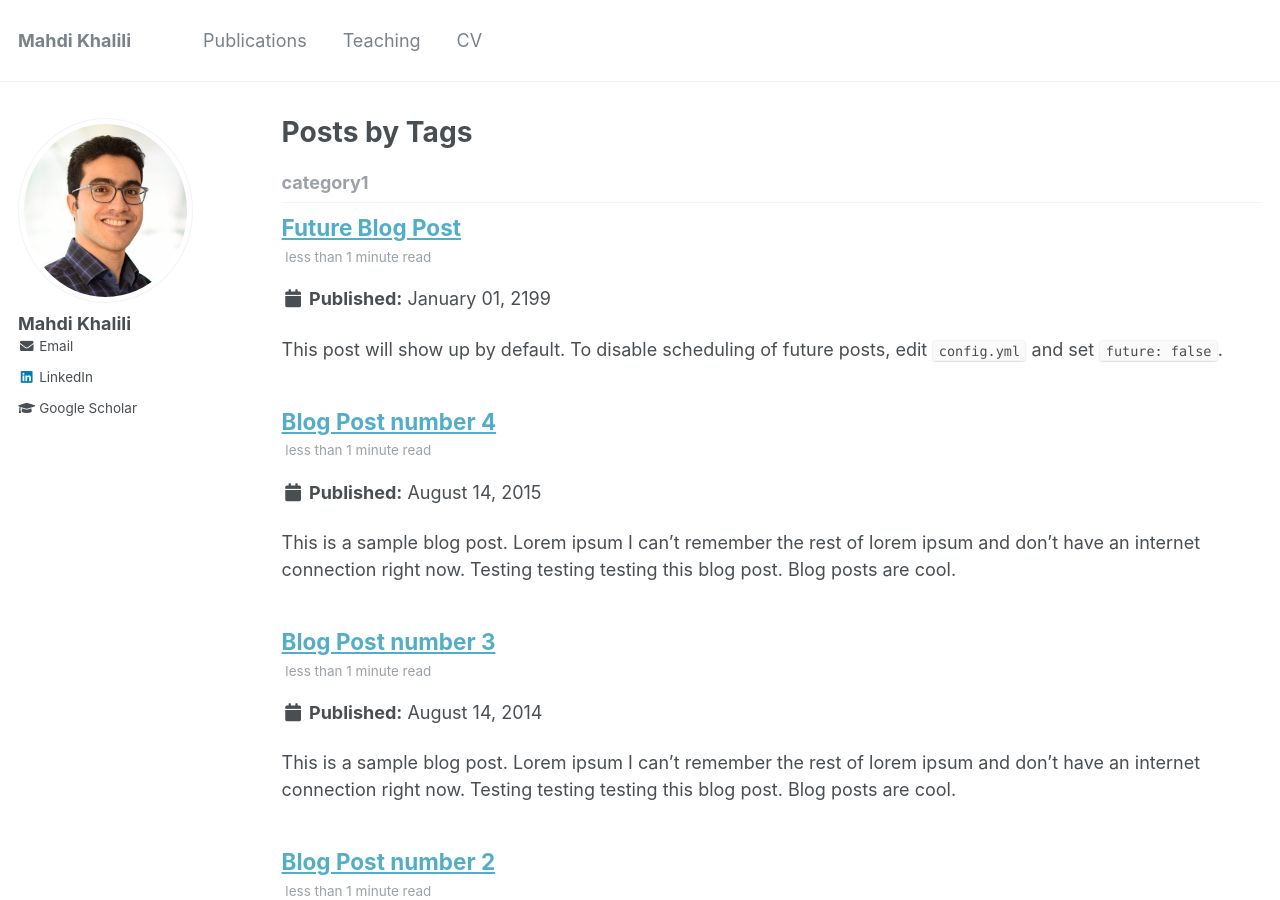
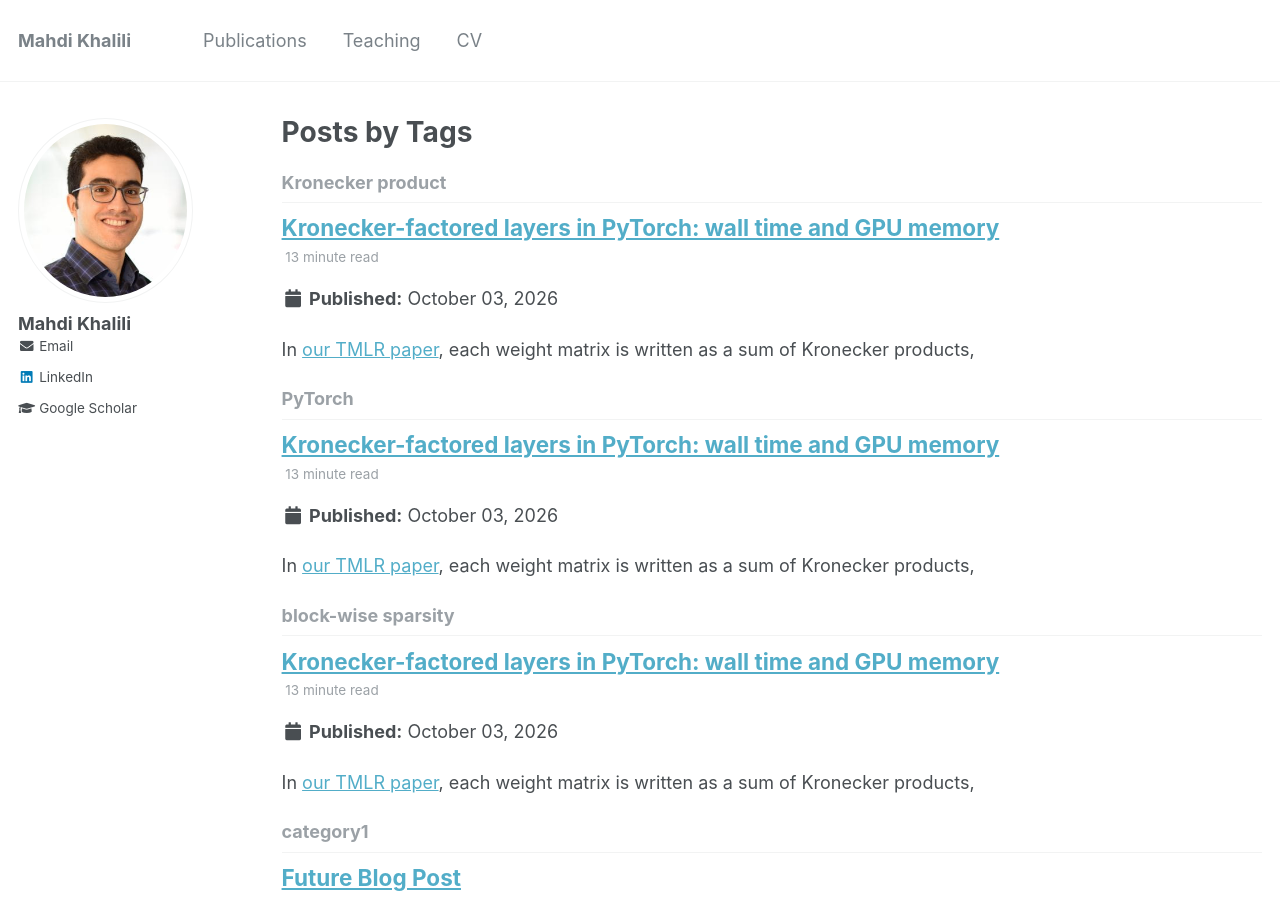
Before and after one commit to KhaliliMahdi/khalilimahdi.github.io, a Jekyll site: the page built from _pages/tag-archive.html, in a window 1280 px wide and 900 px high. Built offline with Jekyll 4.4.1, drawn with Linux system fonts in a browser that asks for light colours; part of the change alters nothing that is shown.

Commit message:
Add tutorial on wall time and GPU memory of Kronecker layers
New post: three PyTorch implementations of the block-wise sparse
Kronecker layer (build W, vec trick, vec trick without the rank loop),
compared with dense and dense + group lasso, with wall-time and peak
memory tables at batch 256 and 20,000. Link it from the block-wise
sparsity publication page.

Co-Authored-By: Claude Opus 5.5 <noreply@anthropic.com>

````diff
--- /dev/null
+++ b/_posts/2026-10-03-kronecker-layer-benchmark.md
@@ -0,0 +1,237 @@
+---
+title: 'Kronecker-factored layers in PyTorch: wall time and GPU memory'
+date: 2026-10-03
+permalink: /posts/2026/10/kronecker-layer-benchmark/
+tags:
+  - block-wise sparsity
+  - Kronecker product
+  - PyTorch
+---
+
+In [our TMLR paper](/publication/blockwise-sparsity), each weight matrix is written as a sum of Kronecker products,
+
+$$W = \sum_{i=1}^{r} (S \odot A_i) \otimes B_i,$$
+
+with an $$\ell_1$$ penalty on $$S$$. When $$S$$ is sparse, $$W$$ is block-wise sparse, and the block size equals the size of $$B_i$$. The model trains far fewer parameters than a dense layer. This tutorial asks a practical question: **does a training step actually run faster, and use less GPU memory, than a dense layer?** We write the layer in three ways, compare it with two baselines, and time everything on one GPU.
+
+The full script is [`benchmarks/kron_simple_benchmark.py`](https://github.com/KhaliliMahdi/kronvit/blob/master/benchmarks/kron_simple_benchmark.py) in the [kronvit repository](https://github.com/KhaliliMahdi/kronvit). It is a single file and needs only PyTorch.
+
+Setup
+======
+* **Network.** A 3-layer MLP: 1024 → 1024 → 1024 → 10, with ReLU. In the Kronecker models, the two 1024 × 1024 hidden layers are Kronecker layers. The 10-class output layer stays dense in every model, because 10 does not split into blocks.
+* **Training step.** Forward pass, cross-entropy loss plus the model's penalty, backward pass, and an Adam update. Inputs and labels are random, because the speed of a step does not depend on the data.
+* **Measurement.** 10 untimed warm-up steps, then 100 timed steps. **Wall time** is the average time of one training step (one mini-batch), from the CPU clock, after `torch.cuda.synchronize()`. **Peak memory** is `torch.cuda.max_memory_allocated()` during the timed steps.
+* **Hardware and precision.** One NVIDIA RTX A6000, PyTorch 2.8, everything in fp32 (no mixed precision, no TF32).
+* **Batch size.** "Batch" here is the number of rows that go into each linear layer. In a vision transformer, every image contributes one row per token. For example, DeiT-tiny at 224 × 224 has 197 tokens per image, so a batch of 20,000 rows is about 100 images.
+
+Rank $$r$$ and block size $$m$$ (each $$B_i$$ is $$m \times m$$) are the two knobs. For a 1024 × 1024 layer, $$S$$ and each $$A_i$$ are $$(1024/m) \times (1024/m)$$.
+
+The baselines
+======
+**Dense** is three `nn.Linear` layers, with no regularizer.
+
+**Dense + group LASSO** is the usual way to get block-wise sparsity from a dense model. It splits each hidden weight matrix into $$m \times m$$ blocks and adds the sum of the blocks' Frobenius norms to the loss. This pushes whole blocks to zero, the same structure that a sparse $$S$$ gives:
+
+```python
+def group_lasso(weight, block):
+    out_f, in_f = weight.shape
+    blocks = weight.view(out_f // block, block, in_f // block, block)
+    norms = (blocks.pow(2).sum(dim=(1, 3)) + 1e-12).sqrt()  # one norm per block
+    return norms.sum()
+```
+
+The Kronecker layer, written three ways
+======
+
+1. Build W, then multiply
+------
+The direct implementation builds the full $$W$$ and then does an ordinary matrix multiply:
+
+```python
+class KronLinear(nn.Module):
+    def __init__(self, in_features, out_features, block, rank):
+        super().__init__()
+        p = in_features // block   # number of block rows
+        q = out_features // block  # number of block columns
+        self.S = nn.Parameter(torch.ones(p, q))                   # sparsity mask (L1 penalty)
+        self.A = nn.Parameter(torch.randn(rank, p, q) / p ** 0.5)
+        self.B = nn.Parameter(torch.randn(rank, block, block) / block ** 0.5)
+        self.bias = nn.Parameter(torch.zeros(out_features))
+
+    def weight(self):
+        W = 0
+        for i in range(self.A.shape[0]):
+            W = W + torch.kron(self.S * self.A[i], self.B[i])
+        return W
+
+    def forward(self, x):
+        return x @ self.weight() + self.bias
+```
+
+This trains few parameters, but the main multiply `x @ W` costs exactly as much as a dense layer.
+
+2. The vec trick
+------
+We never need $$W$$ itself, because of the identity
+
+$$(A \otimes B)\,\mathrm{vec}(X) = \mathrm{vec}(B X A^\top).$$
+
+PyTorch uses row vectors (`y = x @ W`) and reshapes row by row, so the identity takes this form: reshape each input row $$x$$ into a $$p \times m$$ matrix $$X$$, and then
+
+$$x\,(A \otimes B) = \mathrm{vec}(A^\top X B).$$
+
+```python
+class KronLinearVec(KronLinear):
+    def forward(self, x):
+        N = x.shape[0]
+        p, q = self.S.shape
+        m, n = self.B.shape[1:]
+        X = x.view(N, p, m)                        # each row becomes a p x m matrix
+        Y = 0
+        for i in range(self.A.shape[0]):
+            A = self.S * self.A[i]
+            Y = Y + A.T @ (X @ self.B[i])          # (N, q, n)
+        return Y.reshape(N, q * n) + self.bias
+```
+
+Per layer, this needs about $$r/m$$ of a dense layer's multiply-adds. So it only saves computation when the rank is smaller than the block size.
+
+3. The vec trick without the loop
+------
+The loop over $$r$$ launches separate GPU kernels for each term. The whole sum fits in two matrix multiplies. Place the $$B_i$$ side by side to apply all of them at once. Then stack the $$S \odot A_i$$ on top of each other, so that the sum over $$i$$ becomes part of the second multiply's inner dimension:
+
+```python
+class KronLinearVecParallel(KronLinear):
+    def forward(self, x):
+        N = x.shape[0]
+        r, p, q = self.A.shape
+        m, n = self.B.shape[1:]
+        X = x.view(N, p, m)
+        B_all = self.B.permute(1, 0, 2).reshape(m, r * n)     # [B_1 | B_2 | ... | B_r]
+        Z = X @ B_all                                          # all X @ B_i at once
+        Z = Z.view(N, p, r, n).permute(0, 3, 2, 1).reshape(N * n, r * p)
+        A_stack = (self.S * self.A).reshape(r * p, q)          # [S*A_1; ...; S*A_r]
+        Y = (Z @ A_stack).view(N, n, q)                        # products and sum over r
+        return Y.transpose(1, 2).reshape(N, q * n) + self.bias
+```
+
+All three versions give the same output, up to float32 rounding (largest difference about $$3 \times 10^{-6}$$ in our runs). Each one also runs under `torch.compile`, which merges small operations into fewer GPU kernels.
+
+Results at batch 256
+======
+Wall time per training step in ms. Lower is better.
+
+| Baseline | Block | Plain PyTorch | Compiled |
+|---|---|---|---|
+| Dense | – | **3.70** | 5.00 |
+| Dense + group LASSO | 2 × 2 | 5.69 | 5.49 |
+| | 4 × 4 | 5.46 | 5.37 |
+| | 8 × 8 | 5.40 | 5.37 |
+
+| Kron: rank, block | FLOPs vs dense | Build W | Build W, compiled | Vec loop | Vec loop, compiled | Vec parallel | Vec parallel, compiled |
+|---|---|---|---|---|---|---|---|
+| r=1, 2 × 2 | 0.50 | 6.60 | 5.87 | 7.68 | 6.12 | 7.34 | 6.18 |
+| r=2, 2 × 2 | 1.00 | 8.03 | 6.17 | 10.16 | 6.93 | 7.43 | 6.51 |
+| r=4, 2 × 2 | 2.01 | 10.96 | 6.26 | 14.92 | 8.48 | 7.47 | 6.47 |
+| r=1, 4 × 4 | 0.25 | 6.49 | 5.62 | 7.52 | 6.08 | 7.14 | 6.01 |
+| r=2, 4 × 4 | 0.51 | 7.96 | 6.01 | 10.23 | 7.02 | 7.39 | 6.44 |
+| r=4, 4 × 4 | 1.02 | 10.73 | 6.28 | 15.13 | 8.73 | 7.27 | 6.34 |
+| r=1, 8 × 8 | 0.13 | 6.56 | 5.76 | 7.64 | 6.21 | 7.33 | 6.12 |
+| r=2, 8 × 8 | 0.27 | 8.02 | 6.04 | 10.25 | 7.19 | 7.46 | 6.51 |
+| r=4, 8 × 8 | 0.53 | 10.75 | 5.50 | 13.96 | 8.80 | 7.37 | 6.40 |
+
+Peak GPU memory in MB. Lower is better.
+
+| Baseline | Block | Plain PyTorch | Compiled |
+|---|---|---|---|
+| Dense | – | 57.5 | 57.5 |
+| Dense + group LASSO | 2 × 2 | 60.4 | 57.5 |
+| | 4 × 4 | 59.7 | 57.5 |
+| | 8 × 8 | 59.5 | 57.5 |
+
+| Kron: rank, block | Build W | Build W, compiled | Vec loop | Vec loop, compiled | Vec parallel | Vec parallel, compiled |
+|---|---|---|---|---|---|---|
+| r=1, 2 × 2 | 48.5 | 40.5 | 41.5 | 40.7 | 41.5 | 40.7 |
+| r=2, 2 × 2 | 58.5 | 48.5 | 54.5 | 53.7 | 53.5 | 52.7 |
+| r=4, 2 × 2 | 78.5 | 67.5 | 78.5 | 79.7 | 77.5 | 76.7 |
+| r=1, 4 × 4 | 35.7 | 28.5 | 28.0 | 27.2 | 28.0 | 27.2 |
+| r=2, 4 × 4 | 38.0 | 30.5 | 33.5 | 32.7 | 32.5 | 33.0 |
+| r=4, 4 × 4 | 42.5 | 34.5 | 42.5 | 43.7 | 42.5 | 42.7 |
+| r=1, 8 × 8 | 32.5 | 25.5 | **24.6** | **24.6** | **24.6** | **24.6** |
+| r=2, 8 × 8 | 33.1 | 26.0 | 28.2 | 27.5 | 27.2 | 28.3 |
+| r=4, 8 × 8 | 34.2 | 27.0 | 33.5 | 34.7 | 34.2 | 35.4 |
+
+**At this batch size, time does not follow FLOPs.** The rank-1, 8 × 8 layer needs only 13% of the dense layer's multiply-adds, but every Kronecker version is slower than plain dense. The reason is *launch overhead*. For every GPU kernel, the CPU spends roughly 5–20 µs in Python and PyTorch before the GPU can start. At batch 256 each kernel finishes in a few microseconds, so the GPU mostly waits for the CPU, and a step costs roughly (number of kernels) × (cost per launch). The Kronecker layers launch more kernels than one `nn.Linear`, so they lose. Two observations support this. The loop versions slow down as the rank grows, because each extra term adds kernels. The parallel vec trick stays near 7.4 ms at every rank, because its kernel count does not depend on $$r$$.
+
+**Memory is where the Kronecker layer wins at small batch.** Parameters, gradients, and Adam's two state buffers dominate memory here. The rank-1, 8 × 8 layer has 33k parameters instead of 1.05M, and peak memory drops from 57.5 MB to 24.6 MB. Small blocks are the exception. With 2 × 2 blocks, $$S$$ and each $$A_i$$ are 512 × 512, so rank 4 has *more* parameters than the dense layer and uses more memory.
+
+Results at batch 20,000
+======
+Wall time per training step in ms. Lower is better.
+
+| Baseline | Block | Plain PyTorch | Compiled |
+|---|---|---|---|
+| Dense | – | 12.13 | 12.25 |
+| Dense + group LASSO | 2 × 2 | 12.39 | 12.38 |
+| | 4 × 4 | 12.46 | 12.48 |
+| | 8 × 8 | 12.54 | 12.56 |
+
+| Kron: rank, block | FLOPs vs dense | Build W | Build W, compiled | Vec loop | Vec loop, compiled | Vec parallel | Vec parallel, compiled |
+|---|---|---|---|---|---|---|---|
+| r=1, 2 × 2 | 0.50 | 12.40 | 11.74 | 17.81 | 15.92 | 17.33 | 16.12 |
+| r=2, 2 × 2 | 1.00 | 12.80 | 11.92 | 33.68 | 29.99 | 23.74 | 22.51 |
+| r=4, 2 × 2 | 2.01 | 13.89 | 12.01 | 64.92 | 57.96 | 37.59 | 35.70 |
+| r=1, 4 × 4 | 0.25 | 12.42 | 11.74 | 11.99 | 10.12 | 11.44 | 10.20 |
+| r=2, 4 × 4 | 0.51 | 12.70 | 11.86 | 21.83 | 18.28 | 15.95 | 14.64 |
+| r=4, 4 × 4 | 1.02 | 13.63 | 11.79 | 41.58 | 34.54 | 24.03 | 22.83 |
+| r=1, 8 × 8 | 0.13 | 12.41 | 11.75 | 9.59 | 7.52 | 8.94 | **7.49** |
+| r=2, 8 × 8 | 0.27 | 12.60 | 11.76 | 16.81 | 12.91 | 11.80 | 10.42 |
+| r=4, 8 × 8 | 0.53 | 13.59 | 11.90 | 31.48 | 23.56 | 19.02 | 17.32 |
+
+Peak GPU memory in MB. Lower is better.
+
+| Baseline | Block | Plain PyTorch | Compiled |
+|---|---|---|---|
+| Dense | – | 432.0 | 359.0 |
+| Dense + group LASSO | 2 × 2 | 440.0 | 364.0 |
+| | 4 × 4 | 440.0 | 363.3 |
+| | 8 × 8 | 440.0 | 363.1 |
+
+| Kron: rank, block | Build W | Build W, compiled | Vec loop | Vec loop, compiled | Vec parallel | Vec parallel, compiled |
+|---|---|---|---|---|---|---|
+| r=1, 2 × 2 | 428.0 | 351.0 | 581.5 | 598.9 | 581.5 | 599.4 |
+| r=2, 2 × 2 | 436.0 | 357.0 | 825.9 | 767.7 | 747.7 | 844.8 |
+| r=4, 2 × 2 | 452.0 | 369.0 | 1158.4 | 1256.0 | 1233.2 | 1331.0 |
+| r=1, 4 × 4 | 416.0 | 342.0 | 568.2 | 588.9 | 568.2 | 588.9 |
+| r=2, 4 × 4 | 418.0 | 343.5 | 804.9 | 747.1 | 727.0 | 826.0 |
+| r=4, 4 × 4 | 422.0 | 346.5 | 1122.4 | 1220.5 | 1200.2 | 1299.3 |
+| r=1, 8 × 8 | 413.0 | **339.8** | 565.2 | 586.3 | 565.2 | 586.3 |
+| r=2, 8 × 8 | 413.5 | 340.1 | 799.6 | 743.0 | 722.1 | 821.3 |
+| r=4, 8 × 8 | 414.5 | 340.9 | 1113.4 | 1211.5 | 1192.0 | 1291.2 |
+
+**At a realistic batch size, the vec trick is faster than dense, but only at low rank.** Rank 1 with 8 × 8 blocks takes 7.49 ms per step against 12.13 ms for dense, a 1.6× speed-up. Rank 1 with 4 × 4 blocks and rank 2 with 8 × 8 blocks are also faster than dense. Every other vec-trick setting is slower than dense.
+
+**The speed-up is smaller than the FLOP savings.** Rank 1, 8 × 8 needs 13% of the dense multiply-adds but takes 62% of the time, for two reasons. First, the rest of the step (output layer, ReLU, loss, Adam) does not change. Second, the vec trick writes an intermediate tensor $$Z$$ that is $$r$$ times the size of the input, copies it in the `permute`, and reads it back. For $$r \ge 2$$, this data movement outweighs the FLOP savings.
+
+**Building W gives dense speed with the least memory.** It still runs a dense `x @ W`, so it is never much faster than dense. It has the lowest peak memory, however (340 MB against 359 MB, compiled), because it stores fewer parameters and less optimizer state. The vec trick, in contrast, keeps $$Z$$ for the backward pass. At this batch size, $$Z$$ costs more memory than the smaller parameter count saves, which is why the vec trick uses 1.6–3.7× the memory of dense.
+
+**Group LASSO is cheap at this size, but it is not efficient.** It adds only about 0.3 ms per step. It never makes training faster or lighter, though, because the weights stay dense matrices throughout training.
+
+Takeaways
+======
+* **Fewer FLOPs do not automatically mean a faster step.** At small batch sizes, the number of kernels matters more than the arithmetic. `torch.compile` helps the Kronecker layers because it merges their many small operations.
+* **Choose the rank and the block size together.** The vec trick saves computation only when $$r < m$$. Blocks of 2 × 2 are a poor choice in every setting.
+* **Building W is a safe default for memory.** With blocks of 4 × 4 or larger, it uses less memory than dense at both batch sizes, and it is about as fast as dense at large batch.
+* **The vec trick is the path to real speed-ups.** It is held back by memory traffic, not by arithmetic.
+
+Next, we plan to write a fused Triton kernel that computes $$Z$$ tile by tile in on-chip memory and never writes it to GPU memory, recomputing it in the backward pass. This should remove both the extra memory and most of the data movement. We also plan to rerun the comparison in mixed precision, where both dense and Kronecker layers use tensor cores.
+
+Run it yourself
+======
+```bash
+git clone https://github.com/KhaliliMahdi/kronvit.git
+cd kronvit
+python benchmarks/kron_simple_benchmark.py
+```
+
+The settings are at the top of the file: `ranks`, `blocks`, `sweep_batch_size`, `steps`, and `repeats`. `run_batch_sweep()` sweeps the batch size at a fixed rank and block size. Each configuration above was run once. In earlier runs with five repeats, the run-to-run standard deviation was usually below 0.1 ms, small enough that a single run is reliable for these comparisons.
--- a/_publications/2025-03-27-blockwise-sparsity.md
+++ b/_publications/2025-03-27-blockwise-sparsity.md
@@ -11,7 +11,7 @@ citation: 'D. Zhu, Z. Zuo, M. Khalili, &quot;An Efficient Training Algorithm for
 
 **Ding Zhu, Zhiqun Zuo, Mahdi Khalili**
 
-[Paper (arXiv)](https://arxiv.org/abs/2503.21928) &nbsp;·&nbsp; [Code](https://github.com/KhaliliMahdi/kronvit) &nbsp;·&nbsp; [BibTeX](#bibtex)
+[Paper (arXiv)](https://arxiv.org/abs/2503.21928) &nbsp;·&nbsp; [Code](https://github.com/KhaliliMahdi/kronvit) &nbsp;·&nbsp; [Tutorial: wall time and memory](/posts/2026/10/kronecker-layer-benchmark/) &nbsp;·&nbsp; [BibTeX](#bibtex)
 
 ![Kronecker-product parameterization of a block-wise sparse matrix](/images/publications/blockwise-sparsity-kronecker.png)
 *A weight matrix is written as (S ⊙ A<sub>i</sub>) ⊗ B<sub>i</sub>. When the small matrix S is sparse, the product is block-wise sparse, and the block size equals the size of B<sub>i</sub>. White entries are zero.*
````
